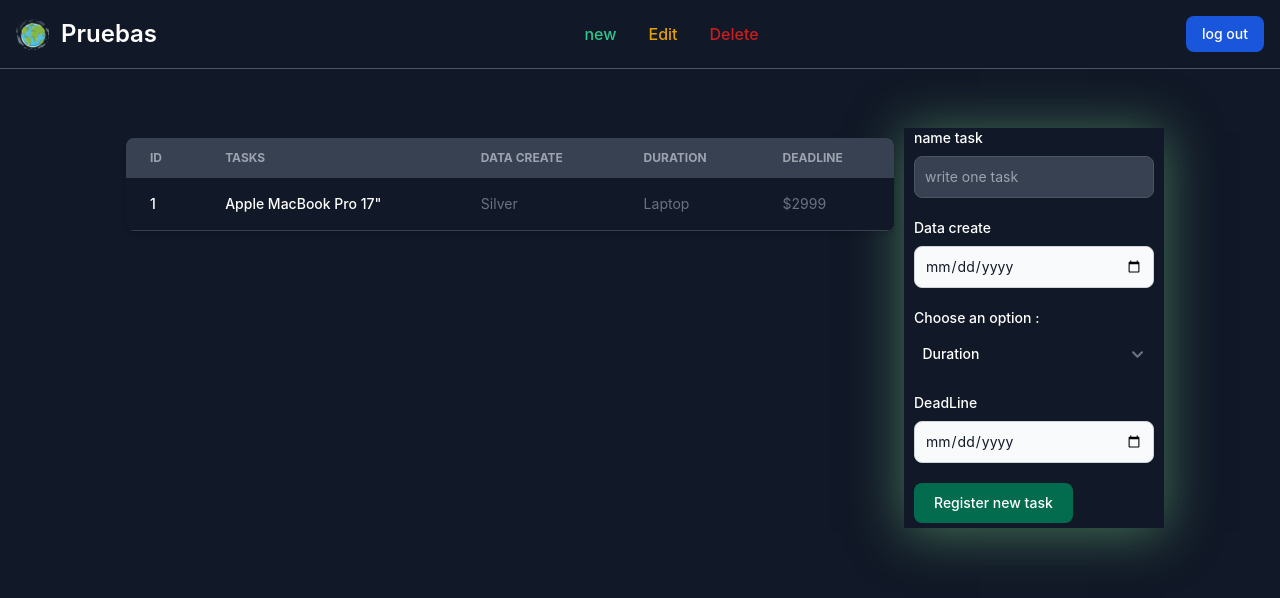
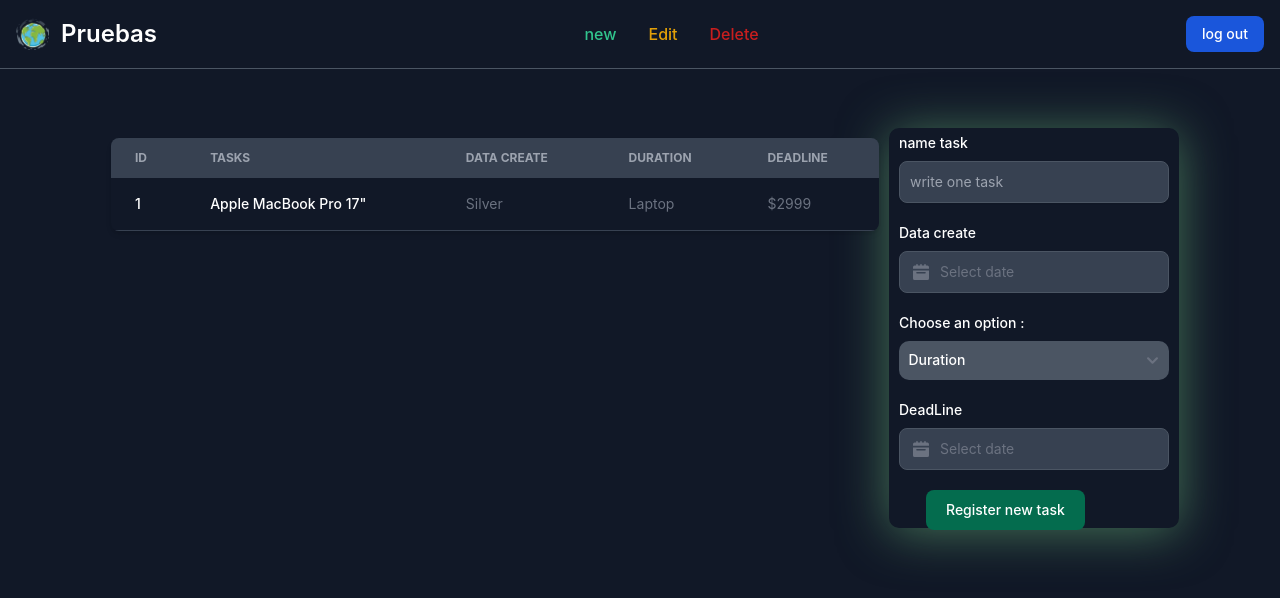
Before and after one commit to ElmerRCH/task-management, an Angular app in the folder Frontend/: page /task in a window 1280 px wide. Shown: the top 598 px of the page. Built offline with nearby package versions, Linux system fonts and the light colour scheme.

Commit message:
form static

```diff
--- a/Frontend/src/app/task/task.component.css
+++ b/Frontend/src/app/task/task.component.css
@@ -19,7 +19,8 @@
   box-shadow: 0px 4px 50px rgba(120, 205, 133, 0.5);
   padding-right: 10px;
   padding-left: 10px;
-
+  padding-top: 5px;
+  border-radius: 10px;
 }
 
 .duration{
@@ -28,5 +29,9 @@
   padding: 3.5%;
   border-radius: 10px;
   border: none;
-  @apply bg-gray-900
+  @apply bg-gray-600
 }
+
+.controllers-containers button{
+  margin-left:10%;
+}
--- a/Frontend/src/app/task/task.component.html
+++ b/Frontend/src/app/task/task.component.html
@@ -55,7 +55,16 @@
       </div>
       <div class="mb-5">
         <label for="date" class="block mb-2 text-sm font-medium text-white">Data create</label>
-        <input type="date" id="password" class="shadow-sm bg-gray-50 border border-gray-300 text-gray-900 text-sm rounded-lg focus:ring-blue-500 focus:border-blue-500 block w-full p-2.5 dark:bg-gray-700 dark:border-gray-600 dark:placeholder-gray-400 dark:text-white dark:focus:ring-blue-500 dark:focus:border-blue-500 dark:shadow-sm-light" required />
+        <div class="relative max-w-sm">
+          <div class=" absolute inset-y-0 start-0 flex items-center ps-3.5 pointer-events-none">
+            <svg class="w-4 h-4 text-gray-500 dark:text-gray-400" aria-hidden="true" xmlns="http://www.w3.org/2000/svg" fill="currentColor" viewBox="0 0 20 20">
+              <path d="M20 4a2 2 0 0 0-2-2h-2V1a1 1 0 0 0-2 0v1h-3V1a1 1 0 0 0-2 0v1H6V1a1 1 0 0 0-2 0v1H2a2 2 0 0 0-2 2v2h20V4ZM0 18a2 2 0 0 0 2 2h16a2 2 0 0 0 2-2V8H0v10Zm5-8h10a1 1 0 0 1 0 2H5a1 1 0 0 1 0-2Z"/>
+            </svg>
+          </div>
+          <input datepicker type="text" class="bg-gray-700 border border-gray-600 text-white text-sm rounded-lg focus:ring-blue-500 focus:border-blue-500 block w-full ps-10 p-2.5 dark:bg-gray-700 dark:border-gray-600 dark:placeholder-gray-400 dark:text-green dark:focus:ring-blue-500 dark:focus:border-blue-500" placeholder="Select date">
+        </div>
+
+
       </div>
       <div class="mb-5">
         <label for="duration" class="block mb-2 text-sm font-medium text-white">Choose an option :</label>
@@ -67,7 +76,14 @@
       </div>
       <div class="mb-5">
         <label for="repeat-password" class="block mb-2 text-sm font-medium text-white">DeadLine</label>
-        <input type="date" id="date" class="shadow-sm bg-gray-50 border border-gray-300 text-gray-900 text-sm rounded-lg focus:ring-blue-500 focus:border-blue-500 block w-full p-2.5 dark:bg-gray-700 dark:border-gray-600 dark:placeholder-gray-400 dark:text-white dark:focus:ring-blue-500 dark:focus:border-blue-500 dark:shadow-sm-light" required />
+        <div class="relative max-w-sm">
+          <div class=" absolute inset-y-0 start-0 flex items-center ps-3.5 pointer-events-none">
+            <svg class="w-4 h-4 text-gray-500 dark:text-gray-400" aria-hidden="true" xmlns="http://www.w3.org/2000/svg" fill="currentColor" viewBox="0 0 20 20">
+              <path d="M20 4a2 2 0 0 0-2-2h-2V1a1 1 0 0 0-2 0v1h-3V1a1 1 0 0 0-2 0v1H6V1a1 1 0 0 0-2 0v1H2a2 2 0 0 0-2 2v2h20V4ZM0 18a2 2 0 0 0 2 2h16a2 2 0 0 0 2-2V8H0v10Zm5-8h10a1 1 0 0 1 0 2H5a1 1 0 0 1 0-2Z"/>
+            </svg>
+          </div>
+          <input datepicker type="text" class="bg-gray-700 border border-gray-600 text-white text-sm rounded-lg focus:ring-blue-500 focus:border-blue-500 block w-full ps-10 p-2.5 dark:bg-gray-700 dark:border-gray-600 dark:placeholder-gray-400 dark:text-green dark:focus:ring-blue-500 dark:focus:border-blue-500" placeholder="Select date">
+        </div>
       </div>
       <button type="submit" class="text-white bg-green-700 hover:bg-green-800 focus:ring-4 focus:outline-none focus:ring-blue-300 font-medium rounded-lg text-sm px-5 py-2.5 text-center dark:bg-green-600 dark:hover:bg-green-700 dark:focus:ring-green-800">Register new task</button>
     </form>
```
